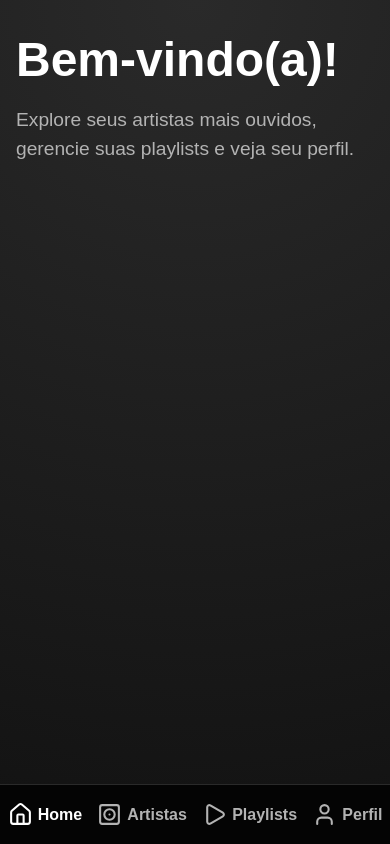
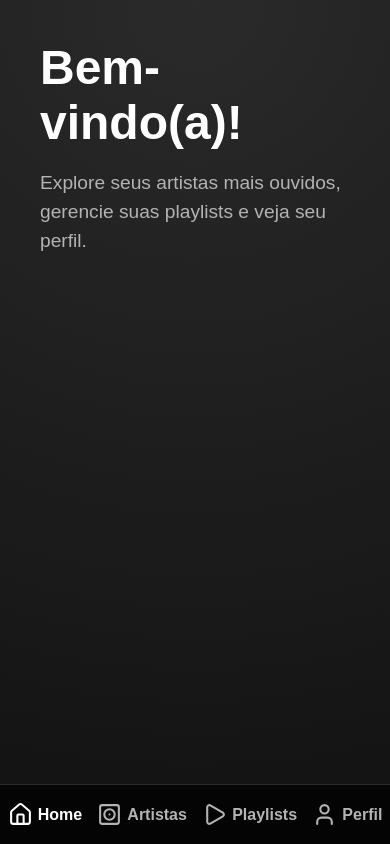
Before and after one commit to kendaodeveloper/spotify-luizalabs, a React (Create React App) app: page / in a window 390 px wide. Built offline with nearby package versions, Linux system fonts and the light colour scheme; no server answers; sample sign-in values are in the browser's storage.

Commit message:
fix: css

```diff
--- a/src/App.css
+++ b/src/App.css
@@ -484,7 +484,7 @@ body {
 
   .main-content {
     flex-grow: 1;
-    padding: 1rem;
+    padding: 24px 40px;
     overflow-y: auto;
     padding-bottom: 80px;
   }
```
